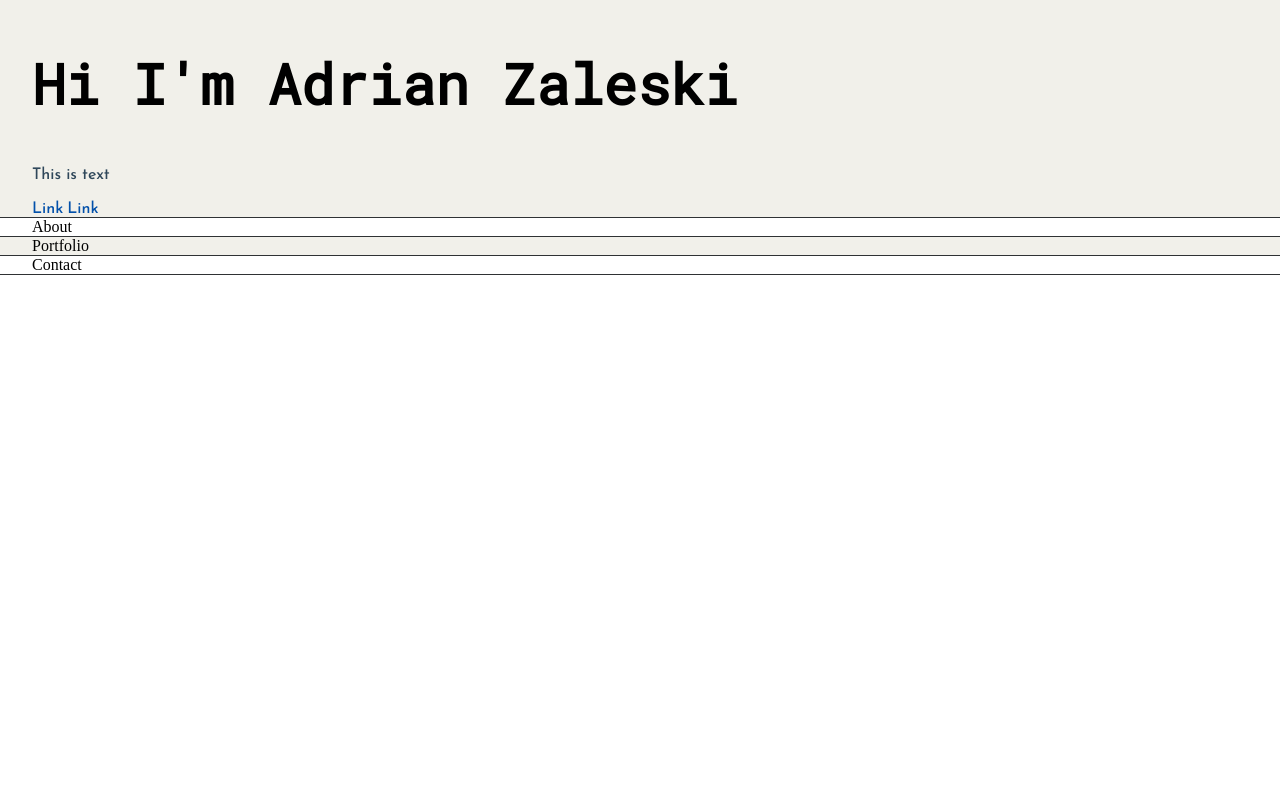
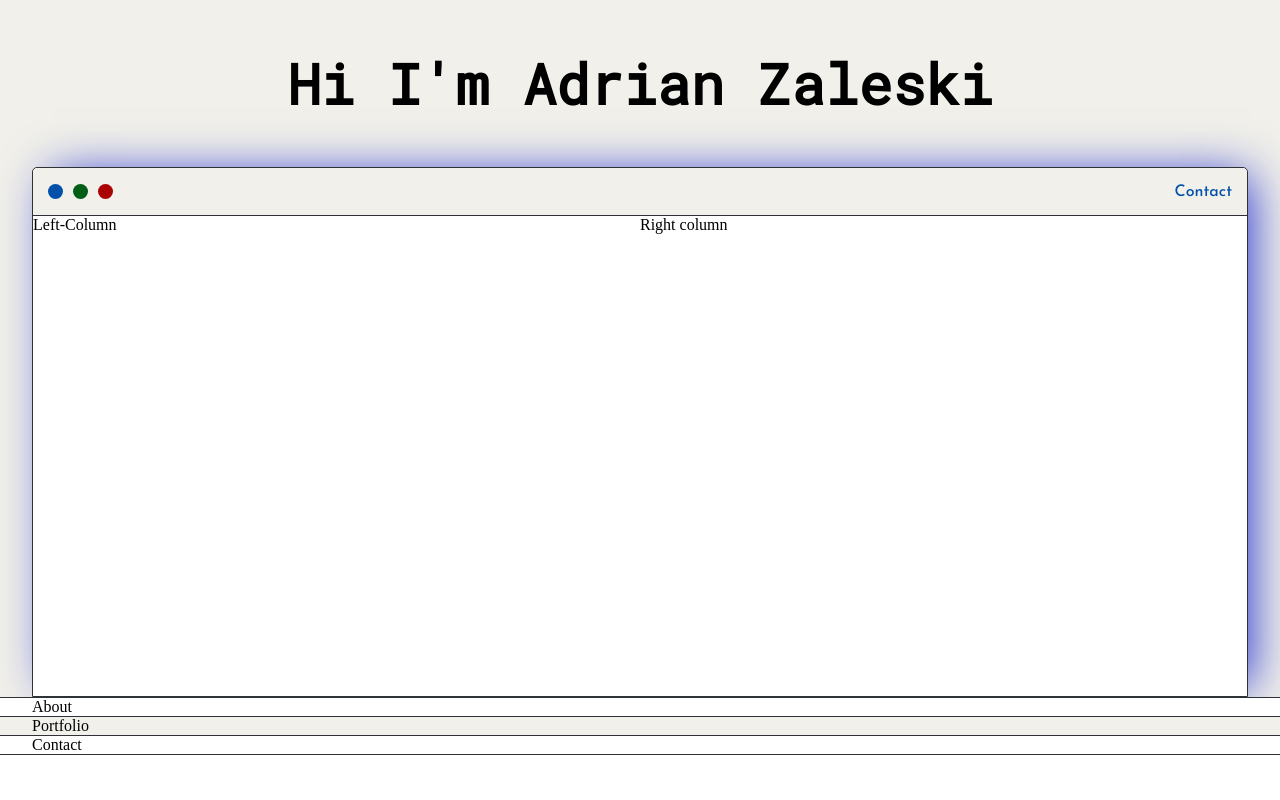
Before and after one commit to AdrianZaleski/portfolio, a Django app: page / in a window 1280 px wide. Run offline with Django 3.2, Linux system fonts and the light colour scheme.

Commit message:
Added basic Navbar template setup

```diff
--- a/base/templates/base/index.html
+++ b/base/templates/base/index.html
@@ -18,10 +18,31 @@
 <body>
     <section class="s1">
         <div class="main-container">
-           <h1>Hi I'm Adrian Zaleski </h1>
-           <p>This is text</p>
-           <a href='#'>Link</a>
-           <a href='?#'>Link</a>
+            <div class="greeting-wrapper">
+                <h1>Hi I'm Adrian Zaleski</h1>
+            </div>
+
+            <div class="intro-wrapper">
+                <div class="nav-wrapper">
+                    <div class="dots-wrapper">
+                        <div id="dot1" class="browser-dot"></div>
+                        <div id="dot2" class="browser-dot"></div>
+                        <div id="dot3" class="browser-dot"></div>
+                    </div>
+
+                    <ul id="navigation">
+                        <li><a href="#">Contact</a></li>
+                    </ul>
+                </div>
+
+                <div class="left-column">
+                    Left-Column
+                </div>
+
+                <div class="right-column">
+                    Right column
+                </div>
+            </div>
         </div>
     </section>
 
--- a/static/css/default.css
+++ b/static/css/default.css
@@ -58,6 +58,89 @@ ul{
     margin: 0 auto;
 }
 
+.greeting-wrapper{
+    display: grid;
+    text-align: center;
+    align-content: center;
+    min-height: 10am;
+}
+
+.intro-wrapper{
+    background-color: var(--secondaryColor);
+    border: 1px solid var(--borderColor);
+    border-radius: 5px 5px 0 0;
+
+    -webkit-box-shadow: 11px 0px 46px -9px rgba(29, 43, 204, 1);
+    -moz-box-shadow: 11px 0px 46px -9px rgba(29, 43, 204, 1);
+    box-shadow: 11px 0px 46px -9px rgba(29, 43, 204, 1);
+
+    display: grid;
+    grid-template-rows: 3em 30em;
+    grid-template-columns: 1fr 1fr;
+    grid-template-areas:
+        'nav-wrapper nav-wrapper'
+        'left-column right-column';
+}
+
+.nav-wrapper{
+    grid-area: nav-wrapper;
+    border-bottom: 1px solid var(--borderColor);
+    border-radius: 5px 5px 0 0;
+    display: flex;
+    justify-content: space-between;
+    align-items: center;
+    background-color: var(--mainColor);
+}
+
+#navigation{
+    margin: 0;
+    padding: 10px;
+}
+
+#navigation li{
+    display: inline-block;
+    margin-right: 5px;
+    margin-left: 5px;
+}
+
+.dots-wrapper{
+    display: flex;
+    padding: 10px;
+}
+
+#dot1{
+    background-color: #0250aa;
+}
+#dot2{
+    background-color: #005e17;
+}
+#dot3{
+    background-color: #aa0202;
+}
+
+.browser-dot{
+    height: 15px;
+    width: 15px;
+    border-radius: 50%;
+    margin: 5px;
+
+    -webkit-box-shadow: 11px 0px 46px -9px rgba(29, 43, 204, 1);
+    -moz-box-shadow: 11px 0px 46px -9px rgba(29, 43, 204, 1);
+    box-shadow: 11px 0px 46px -9px rgba(29, 43, 204, 1);
+
+}
+
+
+.left-column{
+    grid-area: left-column;
+
+}
+
+.right-column{
+    grid-area: right-column;
+
+}
+
 /* making that screen is adjusting to the width of the frame - close to the mobiles */
 @media screen and (max-width: 1500px ) {
     .main-container{
```
